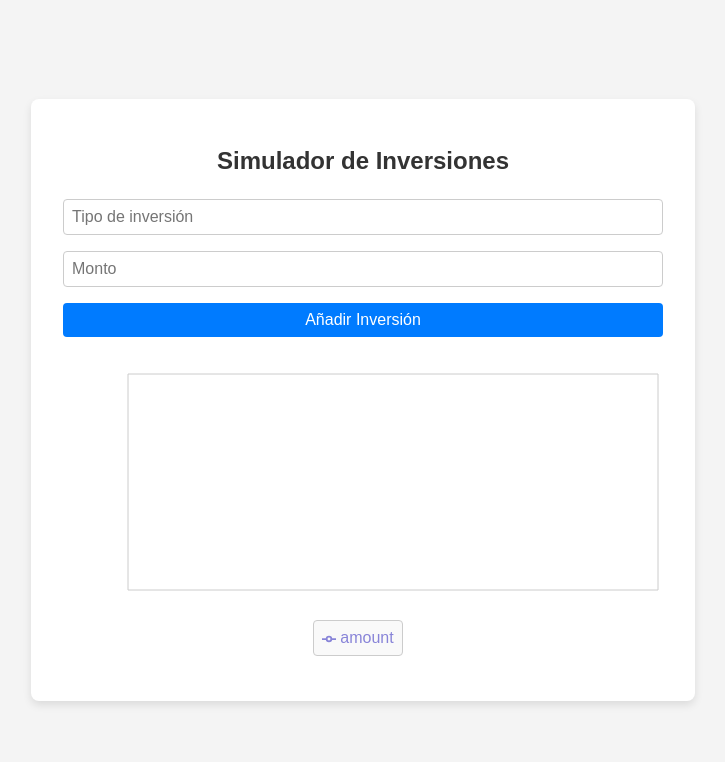
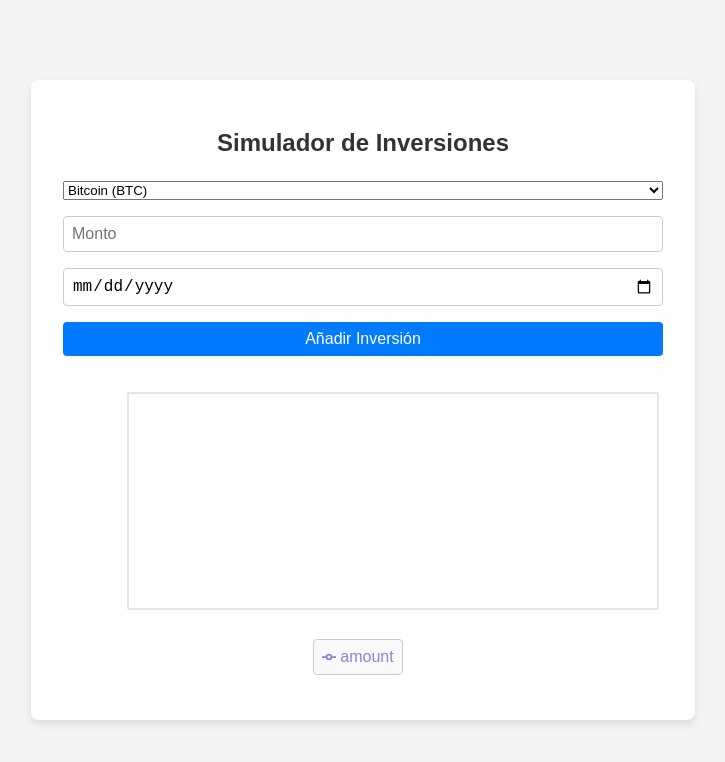
Before and after one commit to pascualmanuel/investify, a React (Create React App) app: page / in a window 1280 px wide. Shown: the top 762 px of the page, without its empty margins (277-1002 px from the left). Built offline with nearby package versions, Linux system fonts and the light colour scheme.

Commit message:
finish 42day

```diff
--- a/package.json
+++ b/package.json
@@ -6,6 +6,7 @@
     "@testing-library/jest-dom": "^5.17.0",
     "@testing-library/react": "^13.4.0",
     "@testing-library/user-event": "^13.5.0",
+    "axios": "^1.7.3",
     "react": "^18.3.1",
     "react-dom": "^18.3.1",
     "react-scripts": "5.0.1",
--- a/src/App.js
+++ b/src/App.js
@@ -1,24 +1,38 @@
 // src/App.js
-import React, { useState } from "react";
+import React, { useState, useEffect } from "react";
+import axios from "axios";
 import InvestmentForm from "./Components/InvestmentForm";
 import InvestmentList from "./Components/InvestmentList";
 import InvestmentChart from "./Components/InvestmentChart";
-import { useEffect } from "react";
-import { sampleData } from "./Data/sampleData";
 import "./Styles/App.css";
+import ReactDOM from "react";
 
 function App() {
   const [investments, setInvestments] = useState([]);
   const [chartData, setChartData] = useState([]);
 
-  const addInvestment = (investment) => {
-    setInvestments([...investments, investment]);
+  const addInvestment = async (investment) => {
+    try {
+      const formattedDate = investment.date.split("-").reverse().join("-");
+      const response = await axios.get(
+        `https://api.coingecko.com/api/v3/coins/${investment.crypto.toLowerCase()}/history?date=${formattedDate}`
+      );
+      const price = response.data.market_data?.current_price?.usd || 0; // Manejar caso si `current_price` no está presente
+      const newInvestment = {
+        ...investment,
+        price,
+      };
+      setInvestments([...investments, newInvestment]);
+    } catch (error) {
+      console.error("Error fetching the crypto data:", error.message);
+    }
   };
 
   useEffect(() => {
+    // Transformar los datos de inversiones en el formato adecuado para el gráfico
     const data = investments.map((inv, index) => ({
-      name: `Inv ${index + 1}`,
-      amount: inv.amount,
+      name: inv.crypto,
+      amount: inv.amount * inv.price,
     }));
     setChartData(data);
   }, [investments]);
--- a/src/Components/InvestmentForm.js
+++ b/src/Components/InvestmentForm.js
@@ -1,32 +1,44 @@
+// src/components/InvestmentForm.js
 import React, { useState } from "react";
 
 const InvestmentForm = ({ addInvestment }) => {
-  const [type, setType] = useState("");
+  const [crypto, setCrypto] = useState("BTC");
   const [amount, setAmount] = useState("");
+  const [date, setDate] = useState("");
 
   const handleSubmit = (e) => {
     e.preventDefault();
-    if (type && amount > 0) {
-      addInvestment({ type, amount: parseFloat(amount) });
-      setType("");
+    if (crypto && amount > 0 && date) {
+      addInvestment({ crypto, amount: parseFloat(amount), date });
+      setCrypto("BTC");
       setAmount("");
+      setDate("");
     }
   };
 
   return (
     <form onSubmit={handleSubmit}>
-      <input
-        type="text"
-        value={type}
-        onChange={(e) => setType(e.target.value)}
-        placeholder="Tipo de inversión"
+      <select
+        value={crypto}
+        onChange={(e) => setCrypto(e.target.value)}
         required
-      />
+      >
+        <option value="BTC">Bitcoin (BTC)</option>
+        <option value="ETH">Ethereum (ETH)</option>
+        <option value="ADA">Cardano (ADA)</option>
+        <option value="SOL">Solana (SOL)</option>
+      </select>
       <input
         type="number"
         value={amount}
         onChange={(e) => setAmount(e.target.value)}
         placeholder="Monto"
+        required
+      />
+      <input
+        type="date"
+        value={date}
+        onChange={(e) => setDate(e.target.value)}
         required
       />
       <button type="submit">Añadir Inversión</button>
--- a/src/Components/InvestmentList.js
+++ b/src/Components/InvestmentList.js
@@ -1,3 +1,4 @@
+// src/components/InvestmentList.js
 import React from "react";
 
 const InvestmentList = ({ investments }) => {
@@ -5,7 +6,8 @@ const InvestmentList = ({ investments }) => {
     <ul>
       {investments.map((investment, index) => (
         <li key={index}>
-          {investment.type}: ${investment.amount.toFixed(2)}
+          {investment.crypto}: ${investment.amount.toFixed(2)} comprados el{" "}
+          {investment.date} a ${investment.price.toFixed(2)} cada uno
         </li>
       ))}
     </ul>
```
Also changed, not shown: 1 other file (tests, documents, lock files or other folders).
